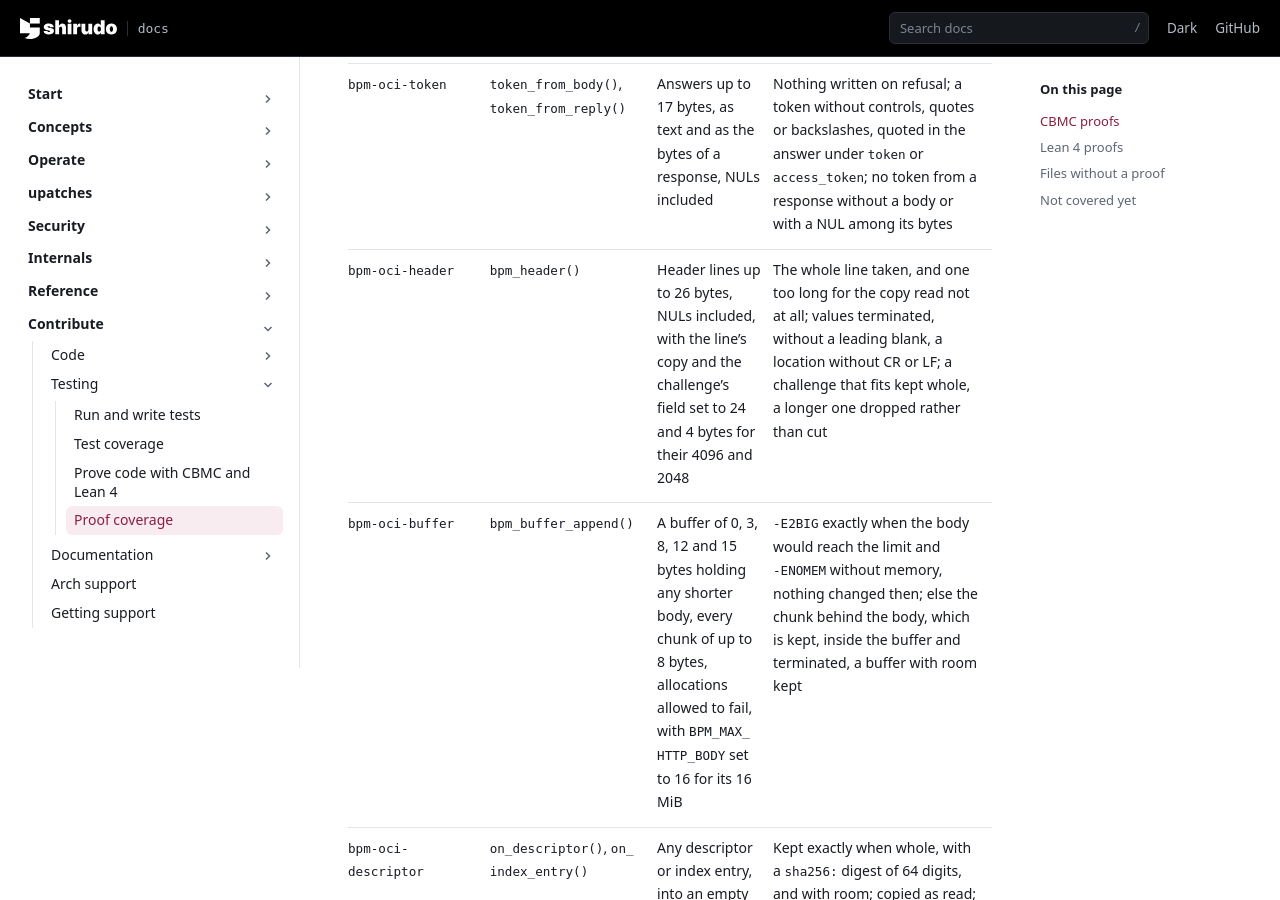
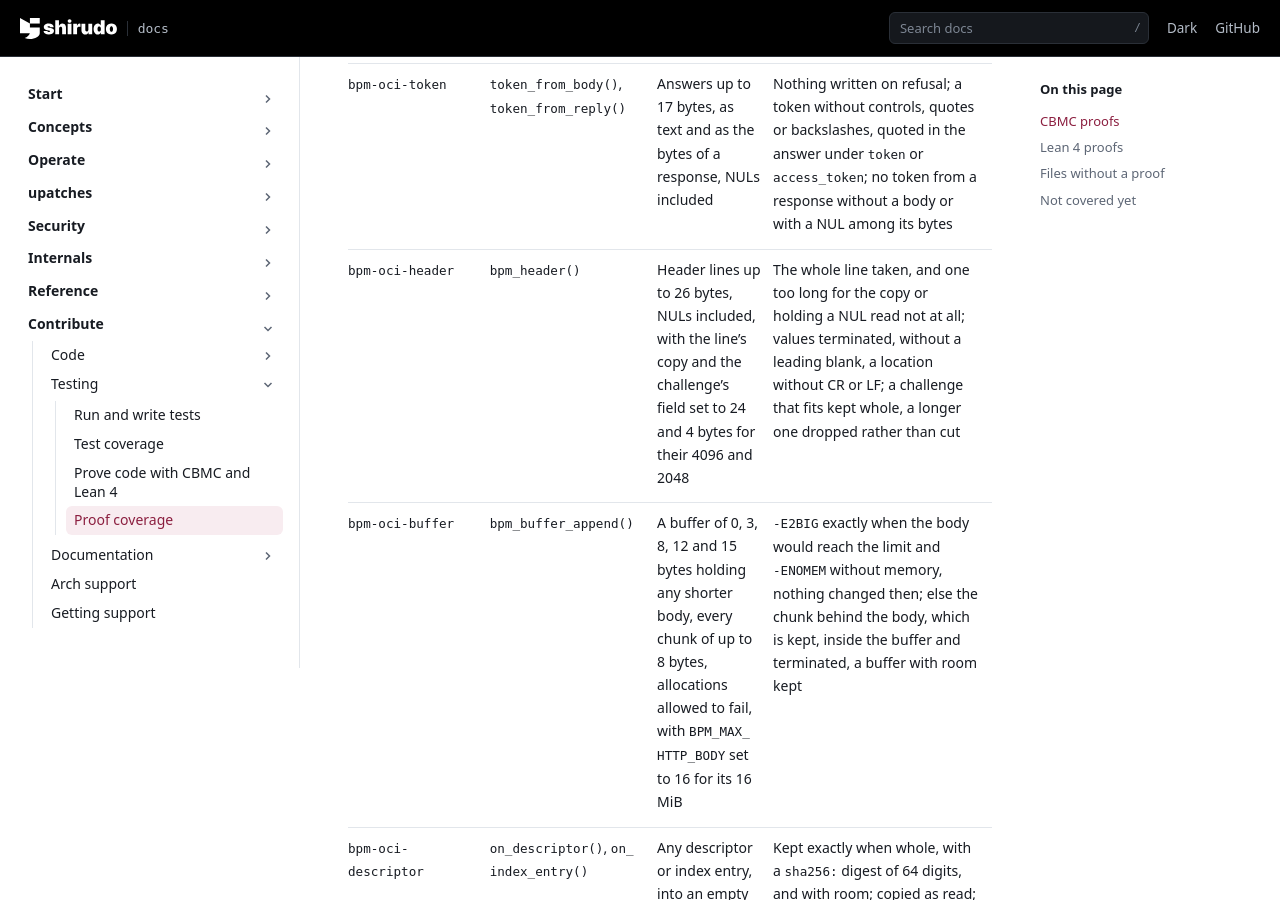
Before and after one commit to AliBashaSY/shirudo, a Sphinx documentation site: the page built from Documentation/contribute/testing/proof-coverage.rst, in a window 1280 px wide and 900 px high, scrolled down 5625 px. Built offline with Sphinx 7.4.7, drawn with Linux system fonts in a browser that asks for light colours; pages that are not in the unit, such as notebooks, are missing from menus.

Commit message:
bpm: ignore a registry header line that holds a NUL
bpm_header(), the registry client's header callback, copies each line
libcurl hands it into a buffer, terminates it and reads the challenge
of a WWW-Authenticate line and the target of a Location line from it
with string functions. It refuses no NUL among the bytes, so that

  Location: /v2/a/blobs/uploads/x\0y

would keep the location as /v2/a/blobs/uploads/x, short of the line.
libcurl 8.18.0 fails such a transfer itself before the callback sees
the line, in verify_header() of lib/http.c ("Nul byte in header",
CURLE_WEIRD_SERVER_REPLY), but that is a property of the library, and
the operator binary links the host's libcurl, whatever its version.

Take the line through span_to_str(), which refuses a NUL and keeps the
bound on its length, and ignore a line it refuses, as the callback
already ignores a line too long for its copy and drops a challenge too
long for its field: the line is taken whole and nothing of it is kept.
Failing the transfer would answer a malformed header differently from
the malformed headers the callback skips today. With the libcurl the
target package builds, nothing changes, as the line never arrives.

The CBMC proof bpm-oci-header now states that a line holding a NUL
leaves the challenge and the location as they were, beside its other
assertions, and its coverage row says so. With the memcpy() and the
terminator of the old code in place of span_to_str(), the proof fails
on that assertion.

Signed-off-by: Daniel Borkmann <daniel@iogearbox.net>

```diff
--- a/Documentation/contribute/testing/proof-coverage.rst
+++ b/Documentation/contribute/testing/proof-coverage.rst
@@ -241,10 +241,10 @@ or shorter, and "lengths 0 to 6" every input of each of those lengths.
      - Header lines up to 26 bytes, NULs included, with the line's copy
        and the challenge's field set to 24 and 4 bytes for their 4096
        and 2048
-     - The whole line taken, and one too long for the copy read not at
-       all; values terminated, without a leading blank, a location
-       without CR or LF; a challenge that fits kept whole, a longer one
-       dropped rather than cut
+     - The whole line taken, and one too long for the copy or holding a
+       NUL read not at all; values terminated, without a leading blank,
+       a location without CR or LF; a challenge that fits kept whole, a
+       longer one dropped rather than cut
    * - ``bpm-oci-buffer``
      - ``bpm_buffer_append()``
      - A buffer of 0, 3, 8, 12 and 15 bytes holding any shorter body,
```
Also changed, not shown: 2 other files.
